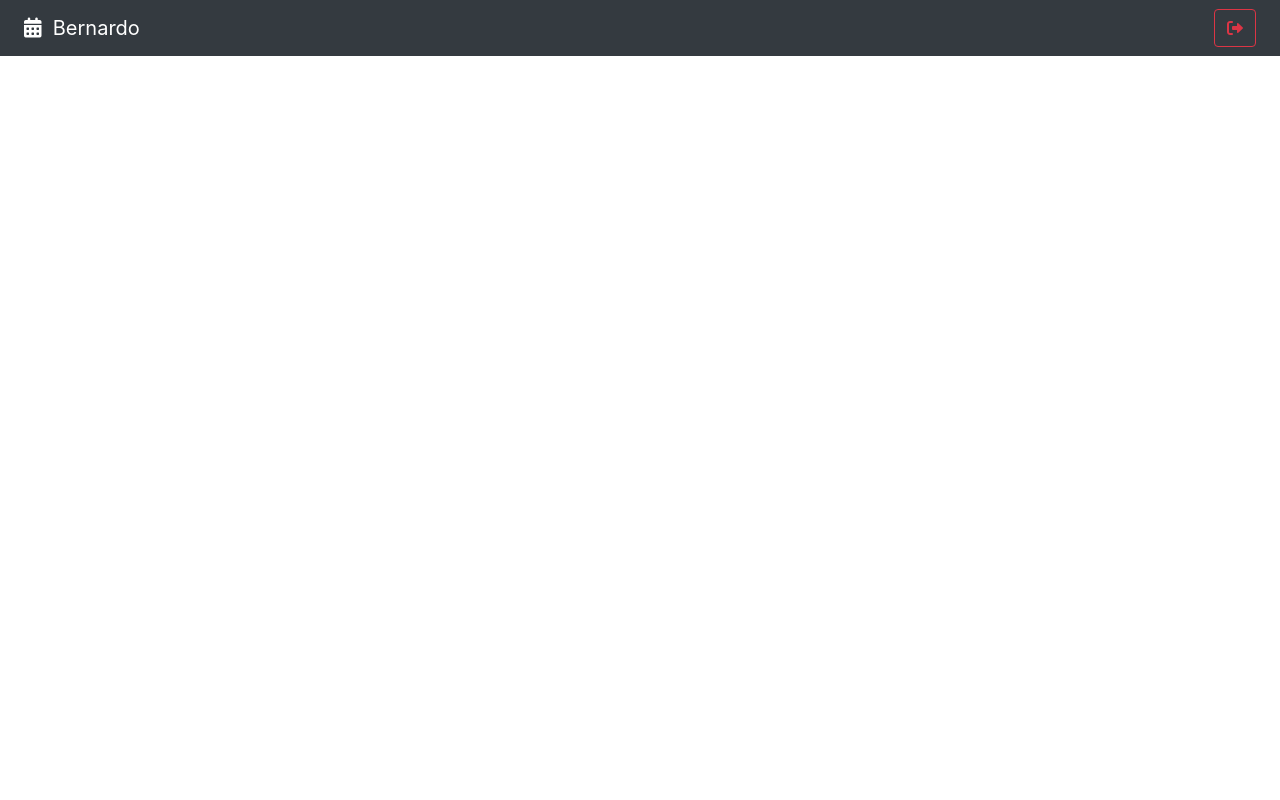
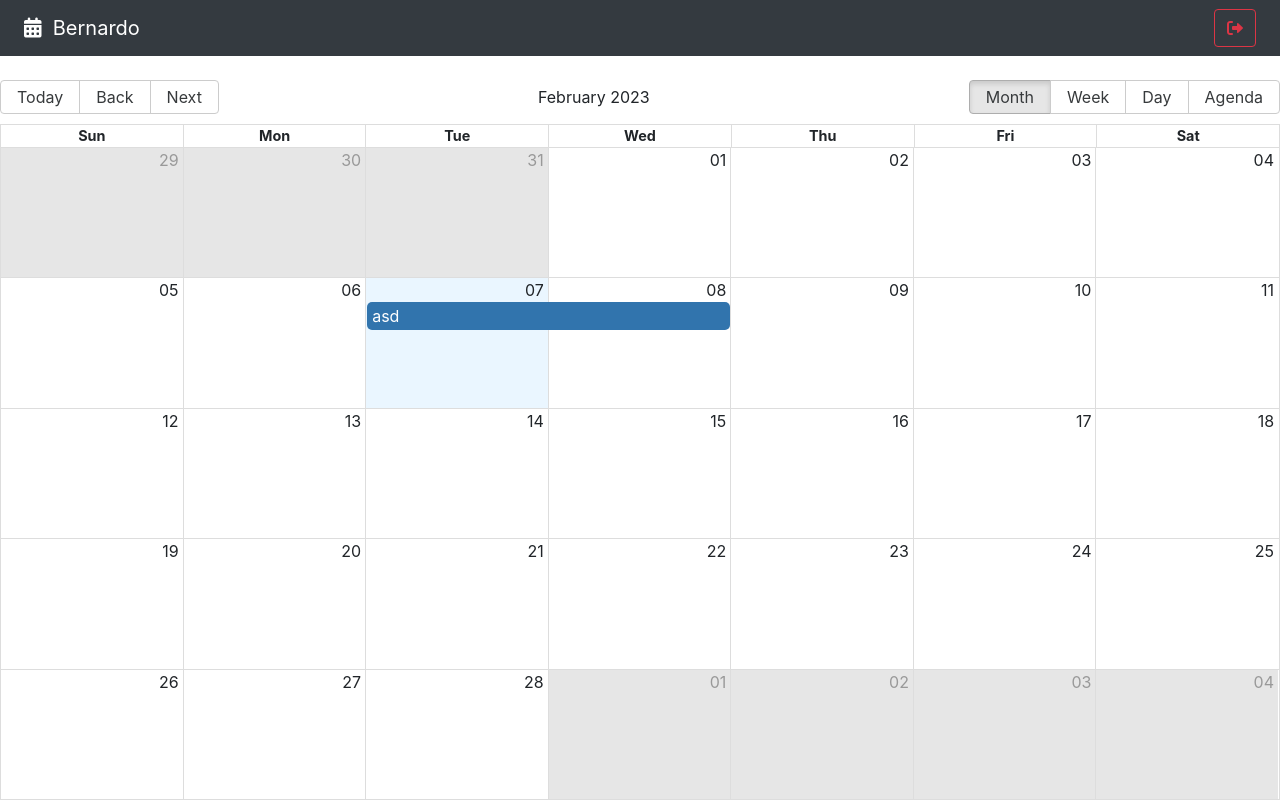
Before and after one commit to bgabitobrodsky/react-calendar, a React (Vite) app: page / in a window 1280 px wide. Built offline with nearby package versions, Linux system fonts and the light colour scheme.

Commit message:
instalación de paquetes Calendar y date-nfs

```diff
--- a/package.json
+++ b/package.json
@@ -9,7 +9,9 @@
     "preview": "vite preview"
   },
   "dependencies": {
+    "date-fns": "^2.29.3",
     "react": "^18.2.0",
+    "react-big-calendar": "^1.6.3",
     "react-dom": "^18.2.0",
     "react-router-dom": "^6.8.1"
   },
--- a/src/calendar/pages/CalendarPage.jsx
+++ b/src/calendar/pages/CalendarPage.jsx
@@ -1,10 +1,45 @@
-import React from "react";
+import { Calendar, dateFnsLocalizer } from "react-big-calendar";
+import "react-big-calendar/lib/css/react-big-calendar.css"
+
+import { addHours, format, parse, startOfWeek, getDay } from "date-fns";
+import enUS from "date-fns/locale/en-US";
+
 import { Navbar } from "../";
+
+const locales = {
+	"en-US": enUS,
+};
+const localizer = dateFnsLocalizer({
+	format,
+	parse,
+	startOfWeek,
+	getDay,
+	locales,
+});
+
+const events = [{
+    title: 'asd',
+    notes: 'asdasdas',
+    start: new Date(),
+    end: addHours( new Date(), 2),
+    bgColor: '#fafafa',
+    user: {
+        _id: '123',
+        name: 'Fernando'
+    }
+}]
 
 export const CalendarPage = () => {
 	return (
 		<>
 			<Navbar />
+			<Calendar
+				localizer={localizer}
+				events={events}
+				startAccessor="start"
+				endAccessor="end"
+				style={{ height: 'calc( 100vh - 80px)' }}
+			/>
 		</>
 	);
 };
```
Also changed, not shown: 1 other file (tests, documents, lock files or other folders).
